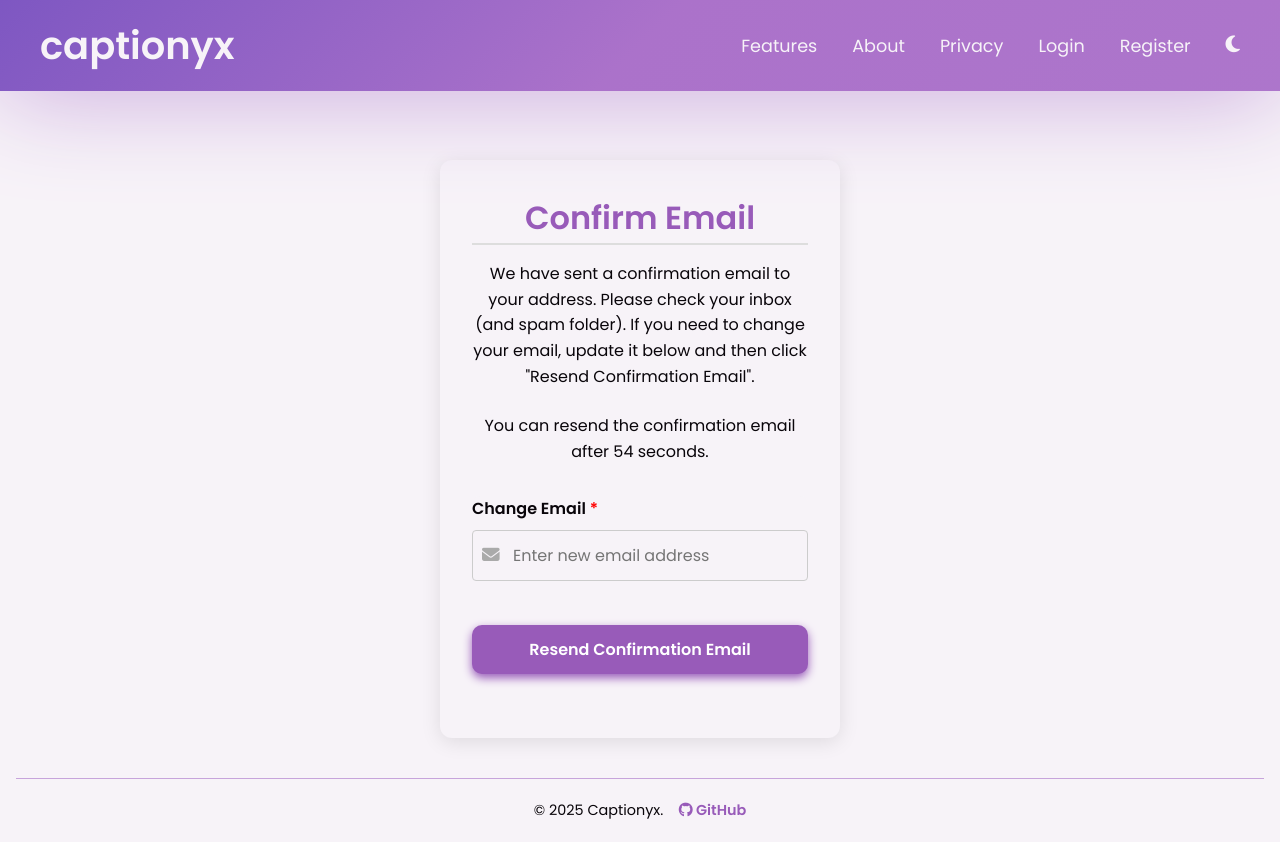
After one commit to awerks/website, a Python web app: template templates/auth/confirm_email.html in a window 1280 px wide. The commit adds this page. Run offline with Jinja, Linux system fonts and the light colour scheme; the template is opened without the code that fills it, so the values that code supplies are empty; some libraries are stand-ins or nearby versions.

Commit message:
Add email confirmation page and enhance password reset functionality; update styles and validation

```diff
--- a/auth.py
+++ b/auth.py
@@ -326,7 +326,7 @@ async def forgot_password_user(request: Request, db: AsyncSession = Depends(get_
     expires_at = datetime.now(timezone.utc) + timedelta(hours=1)
     db.add(ResetConfirmToken(token=token, user_id=user.user_id, expires_at=expires_at))
     await db.commit()
-    reset_link = request.url_for("reset_password", token=token)
+    reset_link = request.url_for("reset_password", token=token, _scheme="https")
     subject = "Password Reset Request"
     html_body = auth_templates.get_template("reset_password_email.html").render(
         request=request, reset_password_link=reset_link
@@ -398,7 +398,6 @@ async def reset_password_user(request: Request, token: str, db: AsyncSession = D
     return auth_templates.TemplateResponse("reset_password_success.html", {"request": request})
 
 
-
 def verify_telegram_auth(data: dict, bot_token: str) -> bool:
     """Verifies the integrity of Telegram login data."""
     received_hash = data.pop("hash")
--- a/static/base.css
+++ b/static/base.css
@@ -44,7 +44,11 @@ body {
     padding: 0 1rem;
 }
 
-label {
+label,
+input,
+button,
+select,
+textarea {
     font-family: inherit;
 }
 
--- /dev/null
+++ b/templates/auth/confirm_email.html
@@ -0,0 +1,78 @@
+<!-- filepath: /Users/admin/Developer/flask_app/templates/auth/confirm_email.html -->
+{% extends 'base.html' %}
+{% block title %}Confirm Email{% endblock %}
+
+{% block extra_head %}
+<link rel="stylesheet" href="/static/auth.css">
+{% endblock %}
+
+{% block content %}
+<main>
+    <div class="form-container">
+        <h1>Confirm Email</h1>
+        <p>
+            We have sent a confirmation email to your address.
+            Please check your inbox (and spam folder). If you need to change your email,
+            update it below and then click "Resend Confirmation Email".
+        </p>
+        <p>
+            You can resend the confirmation email after
+            <span id="countdown">60</span> seconds.
+        </p>
+        <form method="POST" action="{{ url_for('confirm_email') }}" onsubmit="return validateEmailChange()"
+            style="box-shadow: none; padding: 0;">
+            <div class="form-group">
+                <label for="email">Change Email <span style="color: red;">*</span></label>
+                <div class="input-container">
+                    <i class="fas fa-envelope"></i>
+                    <input type="email" id="email" name="email" required placeholder="Enter new email address">
+                </div>
+                <small id="email-error" style="color: red; margin-top: 0.5rem; display: none;"></small>
+            </div>
+            {% if error %}
+            <p style="color: red;">{{ error }}</p>
+            {% endif %}
+            <div class="form-group">
+                <button type="submit" id="resend-button" class="button" disabled>Resend Confirmation Email</button>
+            </div>
+        </form>
+    </div>
+</main>
+
+<script>
+    function validateEmailChange() {
+        //
+        const email = document.getElementById('email').value;
+        const errorMessage = document.getElementById('email-error');
+        const emailRegex = /^[^\s@]+@[^\s@]+\.[^\s@]+$/;
+
+        if (!emailRegex.test(email)) {
+            errorMessage.style.display = 'block';
+            errorMessage.textContent = 'Please enter a valid email address.';
+            return false;
+        } else {
+            errorMessage.style.display = 'none';
+            return true;
+        }
+    }
+
+    const countdownElement = document.getElementById('countdown');
+    const resendButton = document.getElementById('resend-button');
+    let countdown = 60;
+
+    const timer = setInterval(() => {
+        countdown--;
+        if (countdownElement) {
+            countdownElement.textContent = countdown;
+        }
+        if (countdown <= 0) {
+            clearInterval(timer);
+            if (resendButton) {
+                resendButton.disabled = false;
+                // Remove countdown text once the interval finishes.
+                countdownElement.parentElement.innerHTML = '';
+            }
+        }
+    }, 1000);
+</script>
+{% endblock %}
--- a/templates/auth/login.html
+++ b/templates/auth/login.html
@@ -30,7 +30,7 @@
                 <div class="input-container">
                     <i class="fas fa-envelope"></i>
                     <input type="text" id="username_or_email" name="username_or_email" required
-                        placeholder="username@email.com" value="{{ username_or_email | default('') }}">
+                        placeholder="Enter your email" value="{{ username_or_email | default('') }}">
                 </div>
             </div>
 
--- a/templates/email/reset_password_email.html
+++ b/templates/email/reset_password_email.html
@@ -310,7 +310,7 @@
                               <!--[if mso]><table role="presentation" width="100%"><tr><td><![endif]-->
                               <h1 class="v-font-size"
                                 style="margin: 0px; line-height: 140%; text-align: left; word-wrap: break-word; font-size: 14px; font-weight: 400;">
-                                <span>Please follow the instructions below to securely reset your password. If you did
+                                <span>This link will expire in <strong>one hour</strong>. If you did
                                   not make this request, please contact our support team immediately so we can help
                                   protect your account. We’re here to ensure your privacy and security every step of the
                                   way.</span>
--- a/utils.py
+++ b/utils.py
@@ -27,5 +27,6 @@ async def send_email(to_address, subject, html_body):
         port=smtp_port,
         username=smtp_username,
         password=smtp_password,
+        use_tls=True,
         timeout=5,
     )
```
